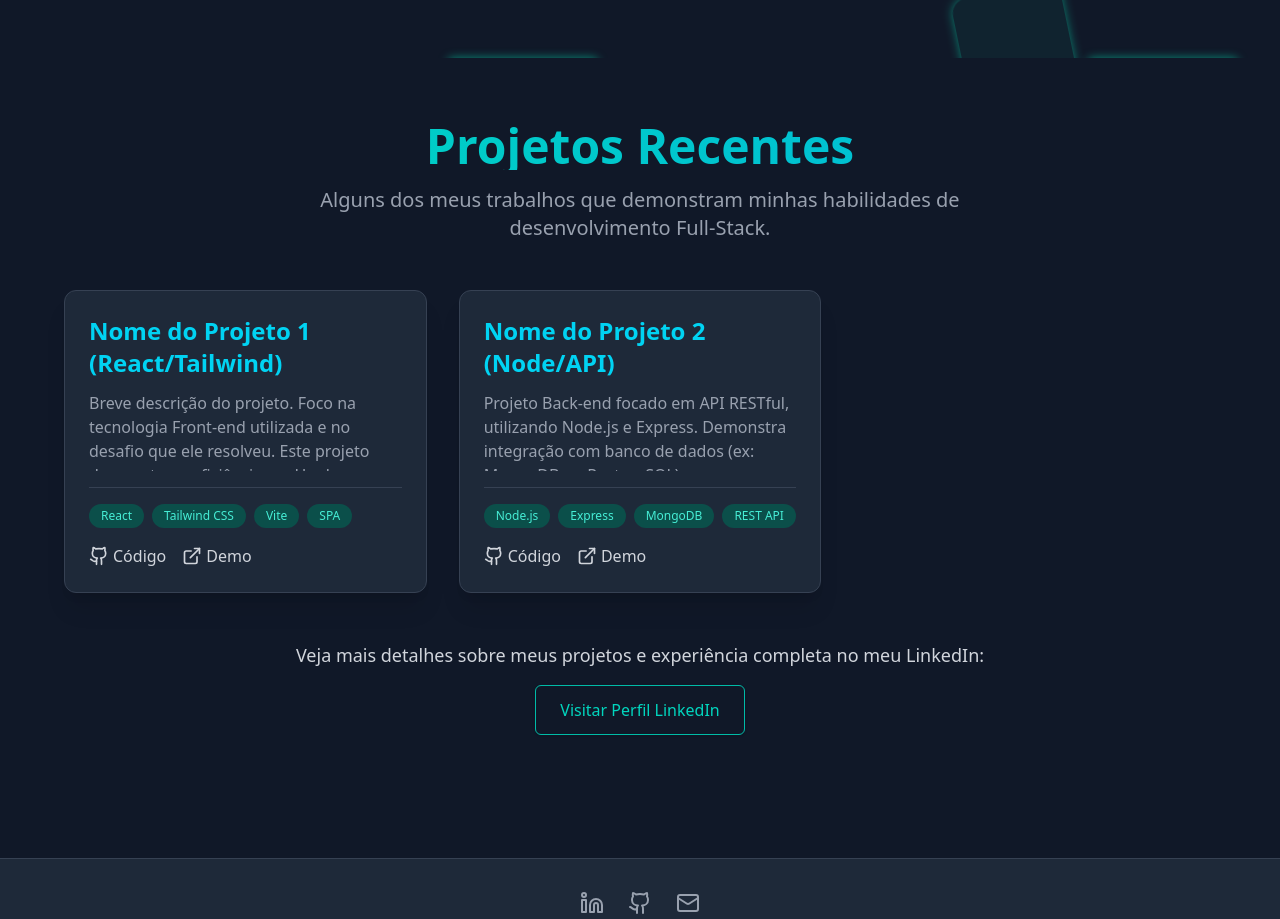
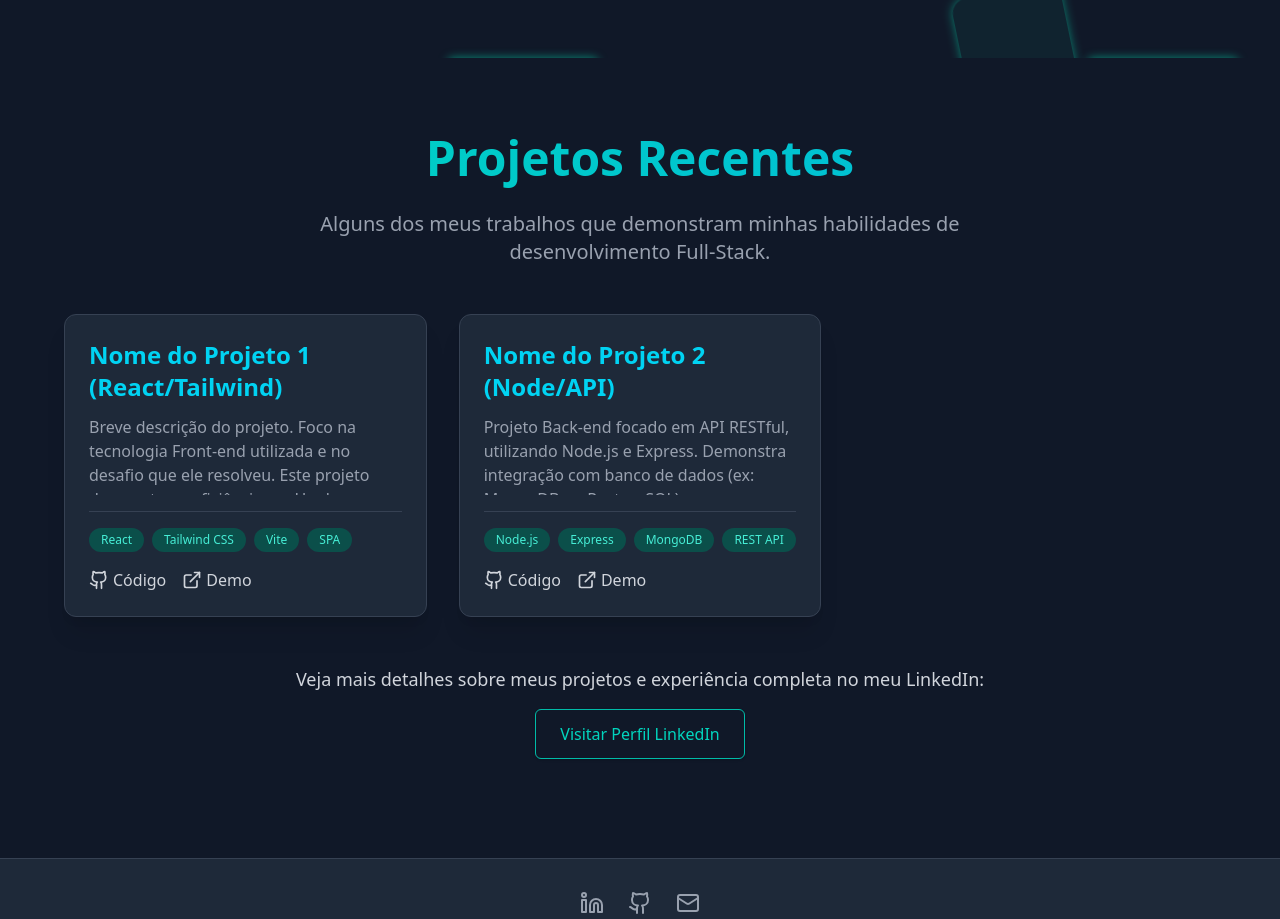
Before and after one commit to roberto-mazor/Portifolio-React-Tailwind, a React (Vite) app: page / in a window 1280 px wide. Shown: the part 806-1725 px from the top of the page. Built offline with nearby package versions, Linux system fonts and the light colour scheme.

Commit message:
Style: Ajustado NotFound e titulo Project

```diff
--- a/src/pages/NotFound.jsx
+++ b/src/pages/NotFound.jsx
@@ -1,12 +1,13 @@
+// src/pages/NotFound.jsx
 import React from 'react';
 import { Link } from 'react-router-dom';
 import { TriangleAlert } from 'lucide-react';
 
-// Remoção da prop { minimal } e da lógica condicional
 const NotFound = () => {
     return (
         <section
             id="not-found"
+            // min-h-screen garante que a seção ocupe toda a altura visível
             className="min-h-screen bg-gray-900 text-white flex flex-col items-center justify-center p-8 pt-20"
         >
             <div className="text-center max-w-lg p-10 bg-gray-800 rounded-xl shadow-2xl border-t-4 border-red-500">
@@ -19,7 +20,6 @@ const NotFound = () => {
                 <h2 className="text-3xl font-bold text-gray-100 mb-4">Página Não Encontrada</h2>
                 <p className="text-gray-400 mb-6">
                     A URL que você tentou acessar não corresponde a nenhuma rota mapeada no seu portfólio.
-                    Isso geralmente acontece quando o endereço é digitado incorretamente.
                 </p>
 
                 {/* Botão para Voltar ao Início */}
@@ -34,8 +34,8 @@ const NotFound = () => {
 
             <div className="mt-8 text-sm text-gray-600 p-4 border-t border-gray-800">
                 <p>
-                    <span className="font-semibold text-gray-500">Explicação Técnica:</span>
-                    No `App.jsx`, esta página é definida como a última `<Route path="*" />`, capturando todos os caminhos que falham nas rotas definidas.
+                    <span className="font-semibold text-gray-500">Informação:</span>
+                    Este é o componente de rota catch-all.
                 </p>
             </div>
         </section>
--- a/src/pages/Projects.jsx
+++ b/src/pages/Projects.jsx
@@ -25,7 +25,9 @@ const Projects = () => {
         // O ID é crucial para a navegação por âncora (#projetos)
         <section id="projetos" className="min-h-screen bg-gray-900 text-white pt-16 py-12 px-4 sm:px-8 lg:px-12">
             <div className="max-w-6xl mx-auto">
-                <h2 className="text-4xl sm:text-5xl font-extrabold text-center mb-4 text-transparent bg-clip-text bg-linear-to-r from-teal-400 to-cyan-500">
+                <h2 className="text-4xl sm:text-5xl font-extrabold text-center mb-4
+               text-transparent bg-clip-text bg-linear-to-r from-teal-400 to-cyan-500
+               leading-normal">
                     Projetos Recentes
                 </h2>
                 <p className="text-xl text-gray-400 text-center mb-12 max-w-3xl mx-auto">
```
Also changed, not shown: 1 other file (tests, documents, lock files or other folders).
